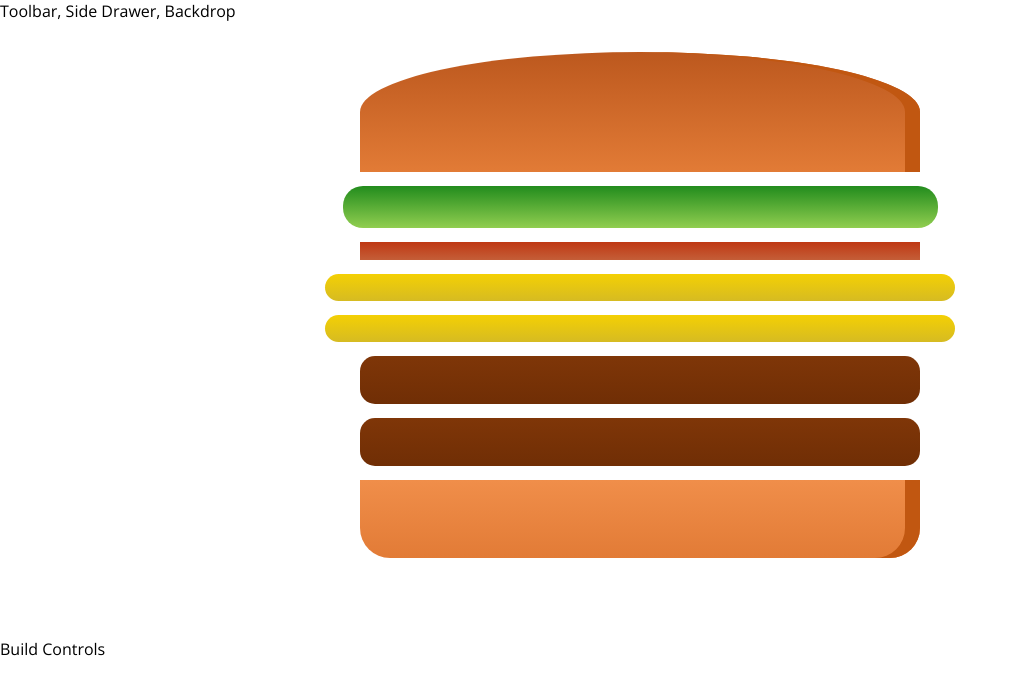
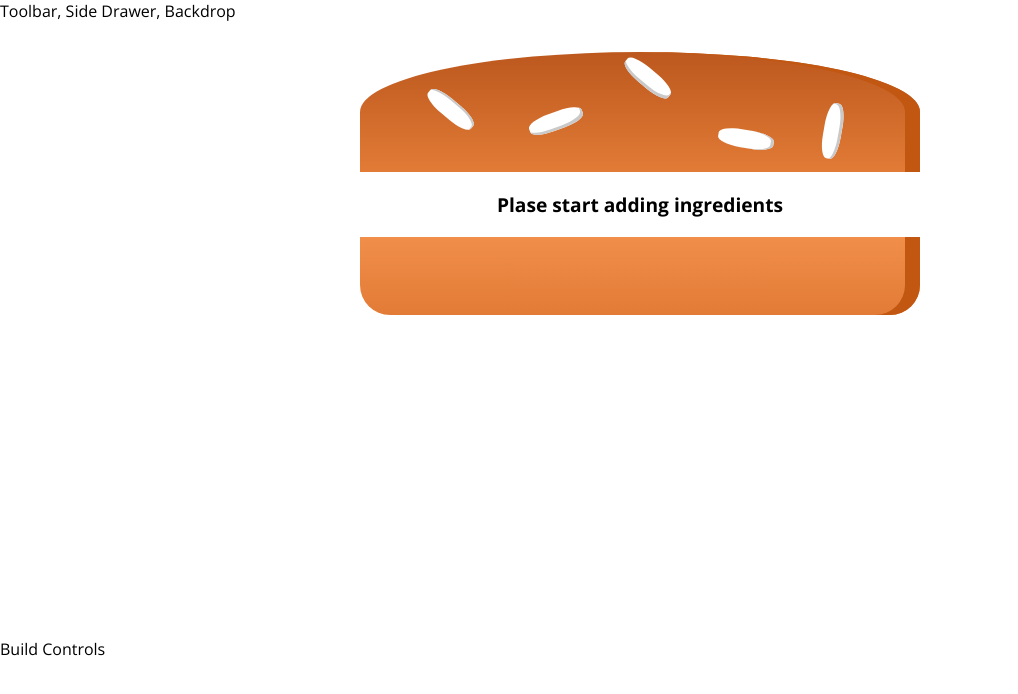
Before and after one commit to thanhpham091790/reactjs, a React (Create React App) app in the folder burger-builder/: page / in a window 1280 px wide. Shown: the top 694 px of the page, without its empty margins (0-1018 px from the left). Built offline with nearby package versions, Linux system fonts and the light colour scheme.

Commit message:
Calculating the ingredient sum dynamically

```diff
--- a/burger-builder/src/components/Burger/Burger.js
+++ b/burger-builder/src/components/Burger/Burger.js
@@ -4,17 +4,23 @@ import BurgerIngredient from './BurgerIngredient/BurgerIngredient';
 import classes from './Burger.module.css';
 
 const burger = (props) =>{
-    const transformedIngredient = Object.keys(props.ingredients).map((igKey) => {
+    let transformedIngredients = Object.keys(props.ingredients).map((igKey) => {
         return [...Array(props.ingredients[igKey])].map((_, i)=>{
             return <BurgerIngredient key={igKey + i} type={igKey} />
         });
-    });
+    })
+    .reduce((arr, el)=>{
+        return arr.concat(el);
+    },[]);
 
-    console.log(transformedIngredient);
+    if(transformedIngredients.length === 0){
+        transformedIngredients = <p>Plase start adding ingredients</p>;
+    }
+
     return (
         <div className={classes.Burger}>
             <BurgerIngredient type="bread-top" />
-            {transformedIngredient}
+            {transformedIngredients}
             <BurgerIngredient type="bread-bottom" />
         </div>
     );
--- a/burger-builder/src/components/Burger/BurgerIngredient/BurgerIngredient.js
+++ b/burger-builder/src/components/Burger/BurgerIngredient/BurgerIngredient.js
@@ -16,8 +16,8 @@ class BurgerIngredient extends Component{
             case("bread-top"):
                 ingredient = (
                     <div className={classes.BreadTop}>
-                        <div classes={classes.Seeds1}></div>
-                        <div classes={classes.Seeds2}></div>
+                        <div className={classes.Seeds1}></div>
+                        <div className={classes.Seeds2}></div>
                     </div>
                 );
                 break;
--- a/burger-builder/src/components/Burger/BurgerIngredient/BurgerIngredient.module.css
+++ b/burger-builder/src/components/Burger/BurgerIngredient/BurgerIngredient.module.css
@@ -19,7 +19,7 @@
 .Seeds1{
     width: 10%;
     height: 15%;
-    position: absolute;
+    position: relative;
     background-color: white;
     left: 30%;
     top: 50%;
@@ -29,6 +29,7 @@
 }
 
 .Seeds1::after{
+    content: '';
     width: 100%;
     height: 100%;
     position: absolute;
@@ -56,7 +57,7 @@
 .Seeds2{
     width: 10%;
     height: 15%;
-    position: absolute;
+    position: relative;
     background-color: white;
     left: 64%;
     top: 50%;
--- a/burger-builder/src/containers/BurgerBuilder/BurgerBuilder.js
+++ b/burger-builder/src/containers/BurgerBuilder/BurgerBuilder.js
@@ -6,10 +6,10 @@ class BurgerBuilder extends Component{
 
     state = {
         ingredients: {
-            salad: 1,
-            bacon: 1,
-            cheese: 2,
-            meat: 2
+            salad: 0,
+            bacon: 0,
+            cheese: 0,
+            meat: 0
         }
     }
 
```
